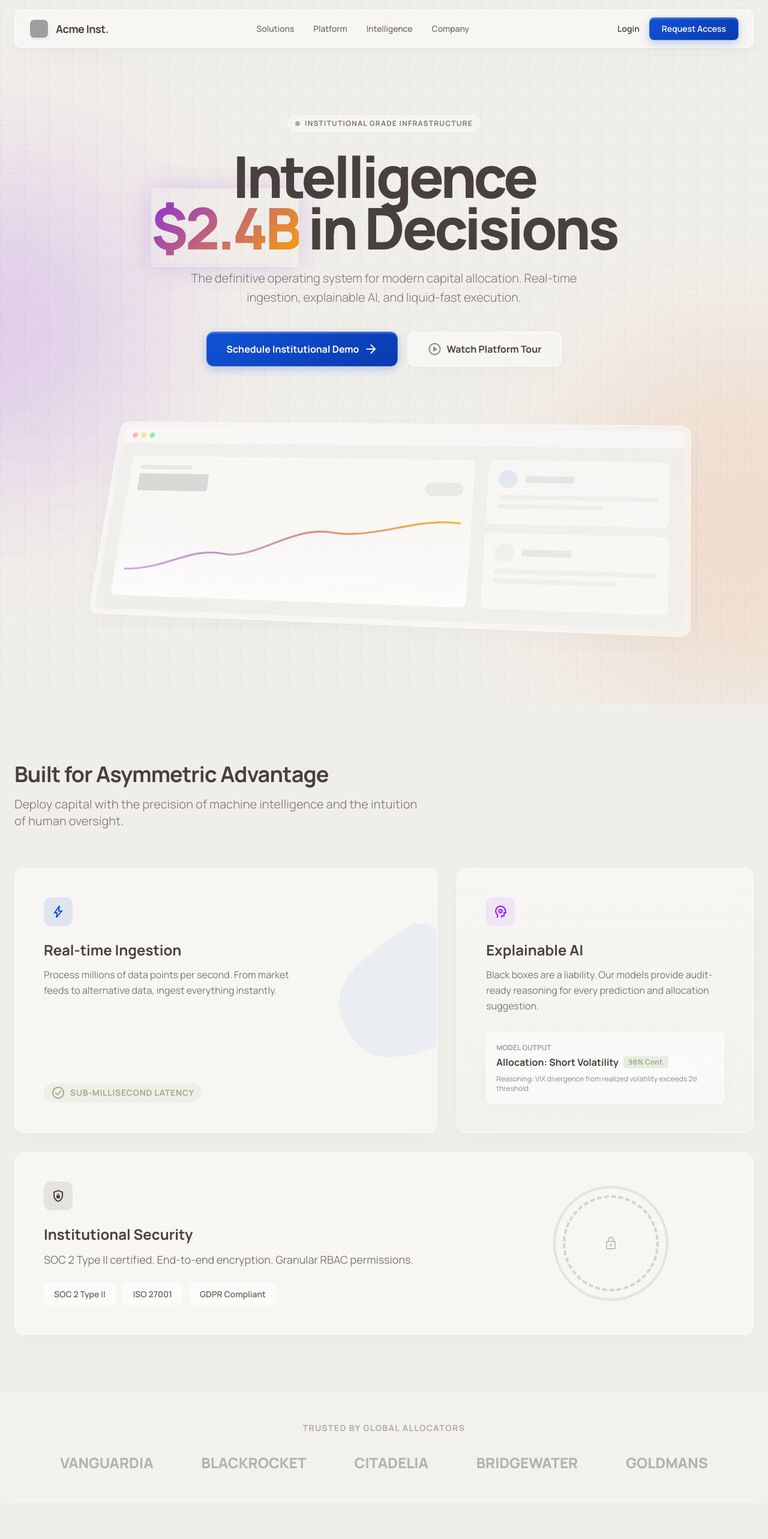
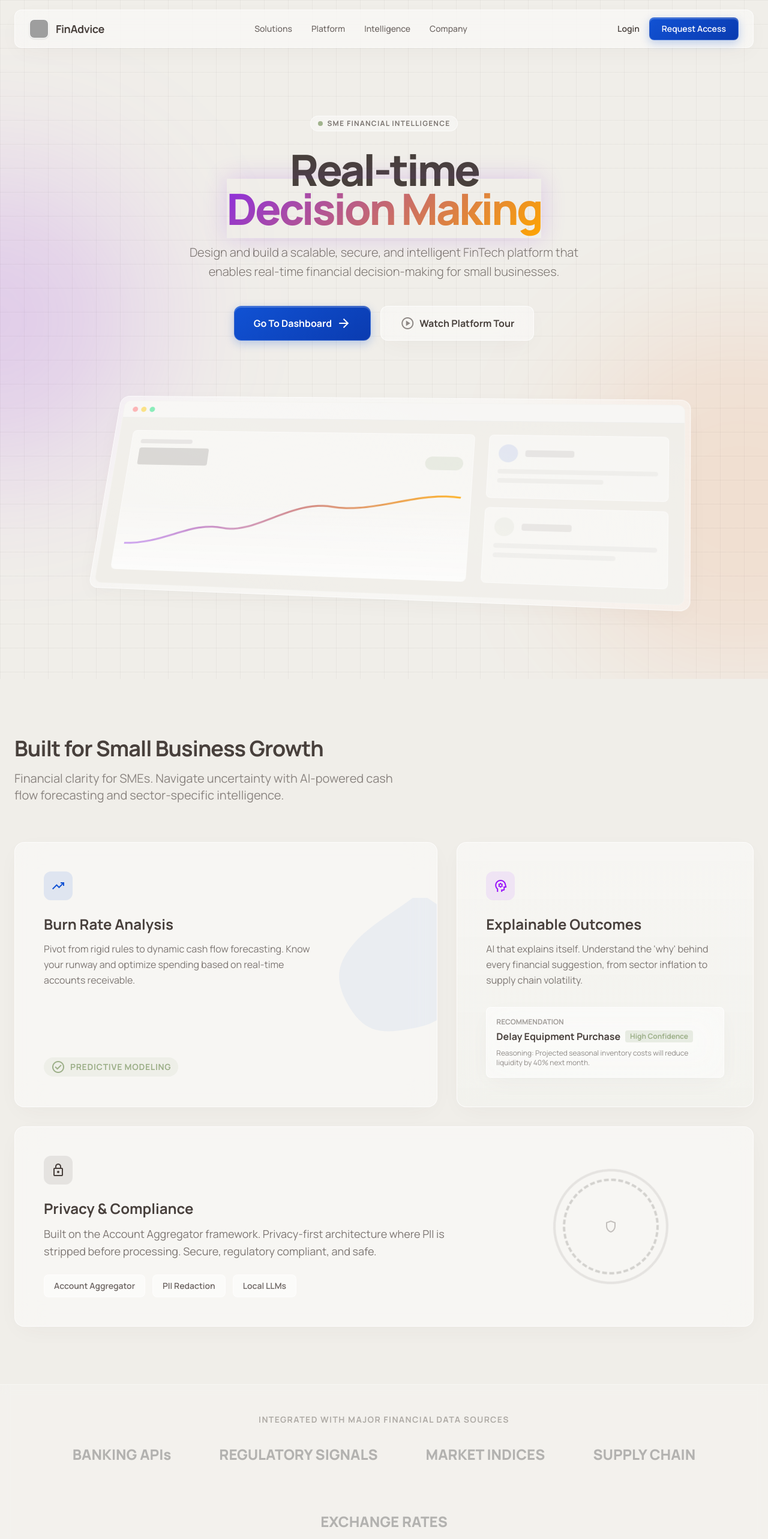
Before and after one commit to Navadeep-Reddy/finadvice-client, a React (Vite) app: page / in a window 1280 px wide. Shown: the top 2566 px of the page at 60% size. Built offline with nearby package versions, Linux system fonts and the light colour scheme; grey boxes are pictures that could not be loaded.

Commit message:
Update landing page text

```diff
--- a/src/components/Dashboard.tsx
+++ b/src/components/Dashboard.tsx
@@ -15,7 +15,7 @@ const Dashboard = () => {
                 {/* Header */}
                 <header className="flex flex-wrap justify-between items-end gap-6 px-2">
                     <div className="flex flex-col gap-2">
-                        <p className="text-walnut text-3xl lg:text-4xl font-extrabold leading-tight tracking-tight">Welcome back, Acme Corp</p>
+                        <p className="text-walnut text-3xl lg:text-4xl font-extrabold leading-tight tracking-tight">Welcome back</p>
                         <div className="flex items-center gap-2 text-walnut/60">
                             <span className="material-symbols-outlined text-sm">schedule</span>
                             <p className="text-sm font-medium tracking-wide uppercase">October 24, 2023 • 09:41 AM</p>
--- a/src/components/DecisionPage.tsx
+++ b/src/components/DecisionPage.tsx
@@ -12,7 +12,7 @@ const DecisionPage: React.FC = () => {
             <main className="flex-1 flex flex-col min-w-0 p-4 lg:p-6 lg:pl-0 gap-6 overflow-y-auto h-screen relative">
                 <header className="flex flex-col gap-1 px-2">
                     <div className="flex items-center gap-3">
-                        <h1 className="text-walnut text-2xl lg:text-3xl font-extrabold leading-tight tracking-tight">Financial Intelligence Assistant</h1>
+                        <h1 className="text-walnut text-2xl lg:text-3xl font-extrabold leading-tight tracking-tight">FinAdvice Assistant</h1>
                     </div>
                     <p className="text-walnut/60 text-sm">Ask complex questions about your liquidity, forecast models, or market impact.</p>
                 </header>
@@ -69,7 +69,7 @@ const DecisionPage: React.FC = () => {
                                     <span className="text-[10px] text-walnut/40">Just now</span>
                                 </div>
                                 <div className="glass-panel-clear p-5 rounded-2xl rounded-tl-none text-walnut leading-relaxed shadow-sm">
-                                    <p>Good morning. I am your Financial Intelligence Assistant. I can help you with complex questions about your liquidity, forecast models, or market impact. How can I help you today?</p>
+                                    <p>Good morning. I am your FinAdvice Assistant. I can help you with complex questions about your liquidity, forecast models, or market impact. How can I help you today?</p>
                                 </div>
                             </div>
                         </div>
--- a/src/components/LandingPage.tsx
+++ b/src/components/LandingPage.tsx
@@ -1,4 +1,5 @@
 import React from 'react';
+import { Link } from 'react-router-dom';
 
 const LandingPage: React.FC = () => {
     return (
@@ -7,7 +8,7 @@ const LandingPage: React.FC = () => {
                 <div className="glass-panel max-w-7xl mx-auto rounded-xl px-6 py-3 flex justify-between items-center">
                     <div className="flex items-center gap-3">
                         <div className="bg-center bg-no-repeat bg-cover rounded-lg w-8 h-8 shrink-0 shadow-sm border border-white" style={{ backgroundImage: 'url("https://lh3.googleusercontent.com/aida-public/AB6AXuACeFXceYBH1HA3ImrvnuaiYkNIZrHe3gVUGTF4QTDxOPXaFdj4MBGLp_ctdX1gftpiCZvYaShh50IJtFw22XPgR1biAXnTUb5xwcw73XABMk30YfncspnqdSSKjtThiiTM07rb_JjlFRJWJQZXjL0TYCIduXkQxk2ncnVPF-WXwToNwTVIQKsiBNNk-jpiQ27Q9fymxLItDbYmncR36dHyWgCZM2VCIGXPXgZlm4YFvH6hJMgEwn-Avwmq5pIMsXIT5LLLKGyu9q8")' }}></div>
-                        <span className="text-walnut font-bold text-lg tracking-tight">Acme Inst.</span>
+                        <span className="text-walnut font-bold text-lg tracking-tight">FinAdvice</span>
                     </div>
                     <div className="hidden md:flex items-center gap-8 text-sm font-medium text-walnut/80">
                         <a className="hover:text-primary transition-colors" href="#">Solutions</a>
@@ -27,20 +28,20 @@ const LandingPage: React.FC = () => {
                 <div className="max-w-7xl mx-auto text-center relative z-10">
                     <div className="inline-flex items-center gap-2 px-3 py-1 rounded-full bg-white/40 border border-white/60 backdrop-blur-sm mb-8 animate-fade-in-up">
                         <span className="w-2 h-2 rounded-full bg-olive animate-pulse"></span>
-                        <span className="text-xs font-bold text-walnut/70 uppercase tracking-widest">Institutional Grade Infrastructure</span>
+                        <span className="text-xs font-bold text-walnut/70 uppercase tracking-widest">SME Financial Intelligence</span>
                     </div>
-                    <h1 className="text-6xl lg:text-8xl font-black text-walnut tracking-tighter mb-6 leading-[0.9]">
-                        Intelligence <br />
-                        <span className="thermal-text shadow-glow">$2.4B</span> in Decisions
+                    <h1 className="text-5xl lg:text-7xl font-black text-walnut tracking-tighter mb-6 leading-[0.9]">
+                        Real-time <br />
+                        <span className="thermal-text shadow-glow">Decision Making</span>
                     </h1>
                     <p className="text-xl text-walnut/70 max-w-2xl mx-auto mb-10 leading-relaxed font-light">
-                        The definitive operating system for modern capital allocation. Real-time ingestion, explainable AI, and liquid-fast execution.
+                        Design and build a scalable, secure, and intelligent FinTech platform that enables real-time financial decision-making for small businesses.
                     </p>
                     <div className="flex flex-col sm:flex-row justify-center items-center gap-4 mb-20">
-                        <button className="btn-liquid px-8 py-4 rounded-xl text-white text-base font-bold shadow-xl hover:shadow-2xl transition-all active:scale-95 flex items-center gap-2 cursor-pointer">
-                            Schedule Institutional Demo
+                        <Link to="/dashboard" className="btn-liquid px-8 py-4 rounded-xl text-white text-base font-bold shadow-xl hover:shadow-2xl transition-all active:scale-95 flex items-center gap-2 cursor-pointer">
+                            Go To Dashboard
                             <span className="material-symbols-outlined">arrow_forward</span>
-                        </button>
+                        </Link>
                         <button className="glass-panel px-8 py-4 rounded-xl text-walnut text-base font-bold hover:bg-white/60 transition-all flex items-center gap-2 cursor-pointer">
                             <span className="material-symbols-outlined text-walnut/60">play_circle</span>
                             Watch Platform Tour
@@ -106,23 +107,23 @@ const LandingPage: React.FC = () => {
             <section className="py-24 px-6 relative">
                 <div className="max-w-7xl mx-auto">
                     <div className="mb-16 text-center lg:text-left">
-                        <h2 className="text-4xl font-bold text-walnut mb-4 tracking-tight">Built for Asymmetric Advantage</h2>
-                        <p className="text-xl text-walnut/60 max-w-2xl">Deploy capital with the precision of machine intelligence and the intuition of human oversight.</p>
+                        <h2 className="text-4xl font-bold text-walnut mb-4 tracking-tight">Built for Small Business Growth</h2>
+                        <p className="text-xl text-walnut/60 max-w-2xl">Financial clarity for SMEs. Navigate uncertainty with AI-powered cash flow forecasting and sector-specific intelligence.</p>
                     </div>
                     <div className="grid grid-cols-1 lg:grid-cols-12 gap-8 auto-rows-[minmax(300px,auto)]">
                         <div className="lg:col-span-7 glass-panel rounded-2xl p-8 lg:p-12 relative overflow-hidden group hover:bg-white/50 transition-colors">
                             <div className="relative z-10 h-full flex flex-col justify-between">
                                 <div>
                                     <div className="w-12 h-12 rounded-xl bg-primary/10 flex items-center justify-center mb-6 text-primary">
-                                        <span className="material-symbols-outlined text-3xl">bolt</span>
+                                        <span className="material-symbols-outlined text-3xl">trending_up</span>
                                     </div>
-                                    <h3 className="text-2xl font-bold text-walnut mb-3">Real-time Ingestion</h3>
-                                    <p className="text-walnut/70 leading-relaxed max-w-md">Process millions of data points per second. From market feeds to alternative data, ingest everything instantly.</p>
+                                    <h3 className="text-2xl font-bold text-walnut mb-3">Burn Rate Analysis</h3>
+                                    <p className="text-walnut/70 leading-relaxed max-w-md">Pivot from rigid rules to dynamic cash flow forecasting. Know your runway and optimize spending based on real-time accounts receivable.</p>
                                 </div>
                                 <div className="mt-8">
                                     <div className="inline-flex items-center gap-2 text-olive font-bold text-sm bg-olive/10 px-3 py-1 rounded-full">
                                         <span className="material-symbols-outlined text-sm">check_circle</span>
-                                        <span className="uppercase tracking-wider">Sub-millisecond Latency</span>
+                                        <span className="uppercase tracking-wider">Predictive Modeling</span>
                                     </div>
                                 </div>
                             </div>
@@ -138,29 +139,29 @@ const LandingPage: React.FC = () => {
                                 <div className="w-12 h-12 rounded-xl bg-purple-500/10 flex items-center justify-center mb-6 text-purple-600">
                                     <span className="material-symbols-outlined text-3xl">psychology</span>
                                 </div>
-                                <h3 className="text-2xl font-bold text-walnut mb-3">Explainable AI</h3>
-                                <p className="text-walnut/70 leading-relaxed mb-8">Black boxes are a liability. Our models provide audit-ready reasoning for every prediction and allocation suggestion.</p>
+                                <h3 className="text-2xl font-bold text-walnut mb-3">Explainable Outcomes</h3>
+                                <p className="text-walnut/70 leading-relaxed mb-8">AI that explains itself. Understand the 'why' behind every financial suggestion, from sector inflation to supply chain volatility.</p>
                                 <div className="glass-panel p-4 rounded-lg border-l-4 border-olive">
-                                    <p className="text-xs font-bold text-walnut/50 uppercase mb-1">Model Output</p>
+                                    <p className="text-xs font-bold text-walnut/50 uppercase mb-1">Recommendation</p>
                                     <div className="flex items-center gap-2 mb-2">
-                                        <span className="text-walnut font-bold">Allocation: Short Volatility</span>
-                                        <span className="bg-olive/20 text-olive text-xs font-bold px-2 py-0.5 rounded">98% Conf.</span>
+                                        <span className="text-walnut font-bold">Delay Equipment Purchase</span>
+                                        <span className="bg-olive/20 text-olive text-xs font-bold px-2 py-0.5 rounded">High Confidence</span>
                                     </div>
-                                    <p className="text-xs text-walnut/60">Reasoning: VIX divergence from realized volatility exceeds 2σ threshold.</p>
+                                    <p className="text-xs text-walnut/60">Reasoning: Projected seasonal inventory costs will reduce liquidity by 40% next month.</p>
                                 </div>
                             </div>
                         </div>
                         <div className="lg:col-span-12 glass-panel rounded-2xl p-8 lg:p-12 flex flex-col lg:flex-row items-center gap-12 group hover:bg-white/50 transition-colors">
                             <div className="flex-1">
                                 <div className="w-12 h-12 rounded-xl bg-walnut/10 flex items-center justify-center mb-6 text-walnut">
-                                    <span className="material-symbols-outlined text-3xl">shield_lock</span>
+                                    <span className="material-symbols-outlined text-3xl">lock</span>
                                 </div>
-                                <h3 className="text-2xl font-bold text-walnut mb-3">Institutional Security</h3>
-                                <p className="text-walnut/70 leading-relaxed text-lg mb-6">SOC 2 Type II certified. End-to-end encryption. Granular RBAC permissions.</p>
+                                <h3 className="text-2xl font-bold text-walnut mb-3">Privacy & Compliance</h3>
+                                <p className="text-walnut/70 leading-relaxed text-lg mb-6">Built on the Account Aggregator framework. Privacy-first architecture where PII is stripped before processing. Secure, regulatory compliant, and safe.</p>
                                 <div className="flex flex-wrap gap-3">
-                                    <span className="px-4 py-2 rounded-lg bg-white/50 border border-white/60 text-walnut/80 text-sm font-semibold">SOC 2 Type II</span>
-                                    <span className="px-4 py-2 rounded-lg bg-white/50 border border-white/60 text-walnut/80 text-sm font-semibold">ISO 27001</span>
-                                    <span className="px-4 py-2 rounded-lg bg-white/50 border border-white/60 text-walnut/80 text-sm font-semibold">GDPR Compliant</span>
+                                    <span className="px-4 py-2 rounded-lg bg-white/50 border border-white/60 text-walnut/80 text-sm font-semibold">Account Aggregator</span>
+                                    <span className="px-4 py-2 rounded-lg bg-white/50 border border-white/60 text-walnut/80 text-sm font-semibold">PII Redaction</span>
+                                    <span className="px-4 py-2 rounded-lg bg-white/50 border border-white/60 text-walnut/80 text-sm font-semibold">Local LLMs</span>
                                 </div>
                             </div>
                             <div className="w-full lg:w-1/3 flex justify-center">
@@ -168,7 +169,7 @@ const LandingPage: React.FC = () => {
                                     <div className="absolute inset-0 border-4 border-walnut/10 rounded-full animate-[spin_10s_linear_infinite]"></div>
                                     <div className="absolute inset-4 border-4 border-dashed border-walnut/20 rounded-full animate-[spin_15s_linear_infinite_reverse]"></div>
                                     <div className="absolute inset-0 flex items-center justify-center">
-                                        <span className="material-symbols-outlined text-6xl text-walnut/30">lock</span>
+                                        <span className="material-symbols-outlined text-6xl text-walnut/30">shield</span>
                                     </div>
                                 </div>
                             </div>
@@ -178,13 +179,13 @@ const LandingPage: React.FC = () => {
             </section>
             <section className="py-12 border-y border-white/40 bg-white/20 backdrop-blur-sm overflow-hidden">
                 <div className="max-w-7xl mx-auto px-6">
-                    <p className="text-center text-sm font-bold text-walnut/40 uppercase tracking-widest mb-8">Trusted by Global Allocators</p>
+                    <p className="text-center text-sm font-bold text-walnut/40 uppercase tracking-widest mb-8">Integrated with Major Financial Data Sources</p>
                     <div className="flex flex-wrap justify-center gap-12 lg:gap-20 opacity-60 grayscale mix-blend-multiply">
-                        <span className="text-2xl font-black text-walnut/60">VANGUARDIA</span>
-                        <span className="text-2xl font-black text-walnut/60">BLACKROCKET</span>
-                        <span className="text-2xl font-black text-walnut/60">CITADELIA</span>
-                        <span className="text-2xl font-black text-walnut/60">BRIDGEWATER</span>
-                        <span className="text-2xl font-black text-walnut/60">GOLDMANS</span>
+                        <span className="text-2xl font-black text-walnut/60">BANKING APIs</span>
+                        <span className="text-2xl font-black text-walnut/60">REGULATORY SIGNALS</span>
+                        <span className="text-2xl font-black text-walnut/60">MARKET INDICES</span>
+                        <span className="text-2xl font-black text-walnut/60">SUPPLY CHAIN</span>
+                        <span className="text-2xl font-black text-walnut/60">EXCHANGE RATES</span>
                     </div>
                 </div>
             </section>
@@ -192,18 +193,18 @@ const LandingPage: React.FC = () => {
                 <div className="max-w-5xl mx-auto text-center">
                     <div className="glass-panel p-12 lg:p-20 rounded-3xl relative overflow-hidden">
                         <div className="absolute top-0 left-0 w-full h-2 bg-gradient-to-r from-primary via-purple-500 to-orange-400"></div>
-                        <h2 className="text-4xl lg:text-5xl font-bold text-walnut mb-6">Ready to upgrade your intelligence?</h2>
-                        <p className="text-xl text-walnut/60 max-w-2xl mx-auto mb-10">Join the waitlist for Q4 access. Institutional accounts prioritize onboarding.</p>
+                        <h2 className="text-4xl lg:text-5xl font-bold text-walnut mb-6">Ready to optimize your business?</h2>
+                        <p className="text-xl text-walnut/60 max-w-2xl mx-auto mb-10">Join the platform redefining SME financial decision making.</p>
                         <form className="max-w-md mx-auto flex flex-col gap-4">
                             <div className="relative">
-                                <input className="w-full pl-12 pr-4 py-4 rounded-xl bg-white/60 border border-white/60 focus:ring-2 focus:ring-primary/20 focus:border-primary text-walnut placeholder-walnut/40 outline-none transition-all shadow-inner" placeholder="Work Email Address" type="email" />
+                                <input className="w-full pl-12 pr-4 py-4 rounded-xl bg-white/60 border border-white/60 focus:ring-2 focus:ring-primary/20 focus:border-primary text-walnut placeholder-walnut/40 outline-none transition-all shadow-inner" placeholder="Business Email Address" type="email" />
                                 <span className="material-symbols-outlined absolute left-4 top-1/2 -translate-y-1/2 text-walnut/40">mail</span>
                             </div>
                             <button className="btn-liquid w-full py-4 rounded-xl text-white font-bold shadow-lg hover:shadow-xl transition-all active:scale-95 cursor-pointer" type="submit">
-                                Request Early Access
+                                Get Started
                             </button>
                         </form>
-                        <p className="mt-4 text-xs text-walnut/40">No credit card required. Institutional domain validation active.</p>
+                        <p className="mt-4 text-xs text-walnut/40">Secure access. Verification required.</p>
                     </div>
                 </div>
             </section>
@@ -212,9 +213,9 @@ const LandingPage: React.FC = () => {
                     <div className="flex flex-col gap-4">
                         <div className="flex items-center gap-3 mb-2">
                             <div className="w-6 h-6 rounded bg-walnut"></div>
-                            <span className="text-walnut font-bold text-lg">Acme Inst.</span>
+                            <span className="text-walnut font-bold text-lg">FinAdvice</span>
                         </div>
-                        <p className="text-walnut/60 text-sm max-w-xs">Engineered for the next generation of capital markets. Precise. Liquid. Secure.</p>
+                        <p className="text-walnut/60 text-sm max-w-xs">Intelligent financial decision making for the modern business.</p>
                         <div className="flex gap-4 mt-2">
                             <a className="text-walnut/40 hover:text-walnut transition-colors" href="#"><span className="material-symbols-outlined">api</span></a>
                             <a className="text-walnut/40 hover:text-walnut transition-colors" href="#"><span className="material-symbols-outlined">hub</span></a>
@@ -225,8 +226,8 @@ const LandingPage: React.FC = () => {
                         <div className="flex flex-col gap-4">
                             <h4 className="text-walnut font-bold text-sm uppercase tracking-wider">Product</h4>
                             <a className="text-walnut/60 hover:text-primary transition-colors text-sm" href="#">Features</a>
+                            <a className="text-walnut/60 hover:text-primary transition-colors text-sm" href="#">Data Sources</a>
                             <a className="text-walnut/60 hover:text-primary transition-colors text-sm" href="#">Security</a>
-                            <a className="text-walnut/60 hover:text-primary transition-colors text-sm" href="#">Roadmap</a>
                         </div>
                         <div className="flex flex-col gap-4">
                             <h4 className="text-walnut font-bold text-sm uppercase tracking-wider">Company</h4>
@@ -242,7 +243,7 @@ const LandingPage: React.FC = () => {
                     </div>
                 </div>
                 <div className="max-w-7xl mx-auto mt-8 flex justify-between items-center px-4">
-                    <p className="text-walnut/40 text-xs">© 2023 Acme Institutional Inc. All rights reserved.</p>
+                    <p className="text-walnut/40 text-xs">© 2024 FinAdvice Inc. All rights reserved.</p>
                     <div className="flex items-center gap-2">
                         <span className="w-2 h-2 rounded-full bg-green-500"></span>
                         <span className="text-walnut/40 text-xs font-mono">System Operational</span>
--- a/src/components/Sidebar.tsx
+++ b/src/components/Sidebar.tsx
@@ -16,11 +16,15 @@ const Sidebar: React.FC = () => {
                             style={{ backgroundImage: 'url("https://lh3.googleusercontent.com/aida-public/AB6AXuACeFXceYBH1HA3ImrvnuaiYkNIZrHe3gVUGTF4QTDxOPXaFdj4MBGLp_ctdX1gftpiCZvYaShh50IJtFw22XPgR1biAXnTUb5xwcw73XABMk30YfncspnqdSSKjtThiiTM07rb_JjlFRJWJQZXjL0TYCIduXkQxk2ncnVPF-WXwToNwTVIQKsiBNNk-jpiQ27Q9fymxLItDbYmncR36dHyWgCZM2VCIGXPXgZlm4YFvH6hJMgEwn-Avwmq5pIMsXIT5LLLKGyu9q8")' }}
                         />
                         <div className="hidden lg:flex flex-col">
-                            <h1 className="text-walnut text-base font-bold leading-tight tracking-tight">Acme Inst.</h1>
-                            <p className="text-walnut/60 text-xs font-medium uppercase tracking-wider">Enterprise</p>
+                            <h1 className="text-walnut text-base font-bold leading-tight tracking-tight">FinAdvice</h1>
+                            <p className="text-walnut/60 text-xs font-medium uppercase tracking-wider">SME Edition</p>
                         </div>
                     </div>
                     <div className="flex flex-col gap-2 w-full mt-6">
+                        <Link to="/" className={`group flex items-center gap-3 px-3 py-3 rounded-lg transition-all ${location.pathname === '/' ? 'bg-white/60 shadow-sm border border-white/40 hover:bg-white hover:shadow-md hover:-translate-y-0.5' : 'hover:bg-white/40'}`}>
+                            <span className={`material-symbols-outlined transition-colors ${location.pathname === '/' ? 'text-primary' : 'text-walnut/70 group-hover:text-walnut'}`} style={{ fontSize: '24px' }}>home</span>
+                            <p className={`hidden lg:block text-sm font-medium ${location.pathname === '/' ? 'text-walnut font-semibold' : 'text-walnut/70 group-hover:text-walnut'}`}>Home</p>
+                        </Link>
                         <Link to="/dashboard" className={`group flex items-center gap-3 px-3 py-3 rounded-lg transition-all ${location.pathname === '/dashboard' ? 'bg-white/60 shadow-sm border border-white/40 hover:bg-white hover:shadow-md hover:-translate-y-0.5' : 'hover:bg-white/40'}`}>
                             <span className={`material-symbols-outlined transition-colors ${location.pathname === '/dashboard' ? 'text-primary' : 'text-walnut/70 group-hover:text-walnut'}`} style={{ fontSize: '24px' }}>grid_view</span>
                             <p className={`hidden lg:block text-sm font-medium ${location.pathname === '/dashboard' ? 'text-walnut font-semibold' : 'text-walnut/70 group-hover:text-walnut'}`}>Dashboard</p>
```
